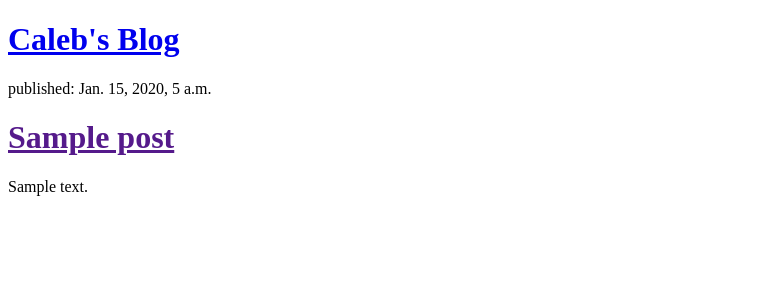
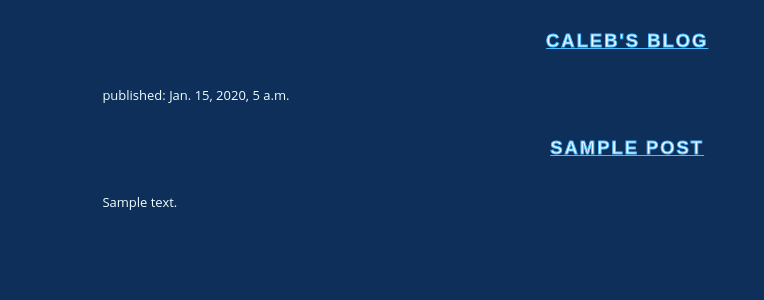
Before and after one commit to calebdsouza/Blog-Website-Django, a Django app: template blogsite/templates/blog/post_list.html in a window 1280 px wide. Shown: the top 300 px of the page, without its empty margins (0-764 px from the left). Run offline with Django 3.2, Linux system fonts and the light colour scheme; the template is opened without the code that fills it: values that come from a table or form of the project are taken from there, others are empty; tables that the repository leaves empty hold one stand-in row (values such as "Sample post").

Commit message:
Update HTML and add CSS

```diff
--- /dev/null
+++ b/blogsite/static/CSS/blog.css
@@ -0,0 +1,119 @@
+body {
+    background-attachment: fixed;
+    background: #0F2F5B;
+    background-position: center;
+    background-repeat: no-repeat;
+    -webkit-background-size: cover;
+    -moz-background-size: cover;
+    background-size: cover;
+    margin: 0;
+    width: 98vw !important;
+
+	overflow-x: hidden;
+    font-size: 13px;
+    line-height: 24px;
+    font-family: "Open Sans", "Helvetica Neue", Helvetica, Arial, sans-serif;
+    color: #666;
+}
+::-webkit-scrollbar {
+    border-radius: 20px;
+    width: 7px;
+}
+::-webkit-scrollbar-track-piece {
+    left: 80px;
+}
+::-webkit-scrollbar-thumb {
+    background: rgba(0, 183, 255, 0.8);
+    -webkit-border-radius: 10px;
+    border-radius: 10px;
+}
+::-webkit-resizer {
+    background-color: blue;
+}
+
+#wrapper {
+ /*height: 100vh;
+    width: 100vw;*/
+    opacity: 0;
+    -webkit-animation: fadein 5s;
+    -moz-animation: fadein 5s;
+    -ms-animation: fadein 5s;
+    -o-animation: fadein 5s;
+    animation: fadein 5s;
+    -webkit-animation-delay: 2s;
+    -moz-animation-delay: 2s;
+    -o-animation-delay: 2s;
+    animation-delay: 2s;
+    animation-fill-mode:forwards;
+}
+
+@keyframes fadein {
+    from {
+        opacity: 0;
+    }
+    to {
+        opacity: 1;
+    }
+}
+@-moz-keyframes fadein {
+    from {
+        opacity: 0;
+    }
+    to {
+        opacity: 1;
+    }
+}
+@-webkit-keyframes fadein {
+    from {
+        opacity: 0;
+    }
+    to {
+        opacity: 1;
+    }
+}
+@-ms-keyframes fadein {
+    from {
+        opacity: 0;
+    }
+    to {
+        opacity: 1;
+    }
+}
+@-o-keyframes fadein {
+    from {
+        opacity: 0;
+    }
+    to {
+        opacity: 1;
+    }
+}
+
+h1 a {
+    color: aliceblue;
+    -webkit-text-stroke: 1px #49BCFF;
+    text-stroke: 1px #49BCFF;
+    display: block;
+    font-size: 2.3vh;
+    /*font-family: "Open Sans", "Helvetica Neue", Helvetica, Arial, sans-serif;*/
+    font-family: 'Montserrat', sans-serif;
+    letter-spacing: 2px;
+	line-height: 6vh;
+    margin: 0;
+    position: relative;
+    text-align: center;
+    text-transform: uppercase;
+    transition: all 0.3s ease;
+    z-index: 2;
+}
+
+h1 a:hover {
+     color: #49BCFF;
+}
+
+p {
+    color:azure;
+}
+
+div {
+    margin: 1vh 4vw;
+}
--- a/blogsite/templates/blog/post_list.html
+++ b/blogsite/templates/blog/post_list.html
@@ -3,12 +3,13 @@
     <head>
         <meta charset="UTF-8">
         <meta name="viewport" content="user-scalable = yes, width=device-width, initial-scale=1.0">
+        <link type="text/css" rel="stylesheet" href="static/CSS/blog.css">
 
-       <script async defe src="main.js"></script>
 
         <title>Caleb D&#8217;Souza&#8482; - Blog</title>
     </head>
     <body>
+        <div id = "wrapper">
         <div>
             <h1><a href="/">Caleb's Blog</a></h1>
         </div>
@@ -19,5 +20,6 @@
                 <p>{{ post.text|linebreaksbr }}</p>
             </div>
         {% endfor %}
+        </div>
     </body>
 </html>
```
